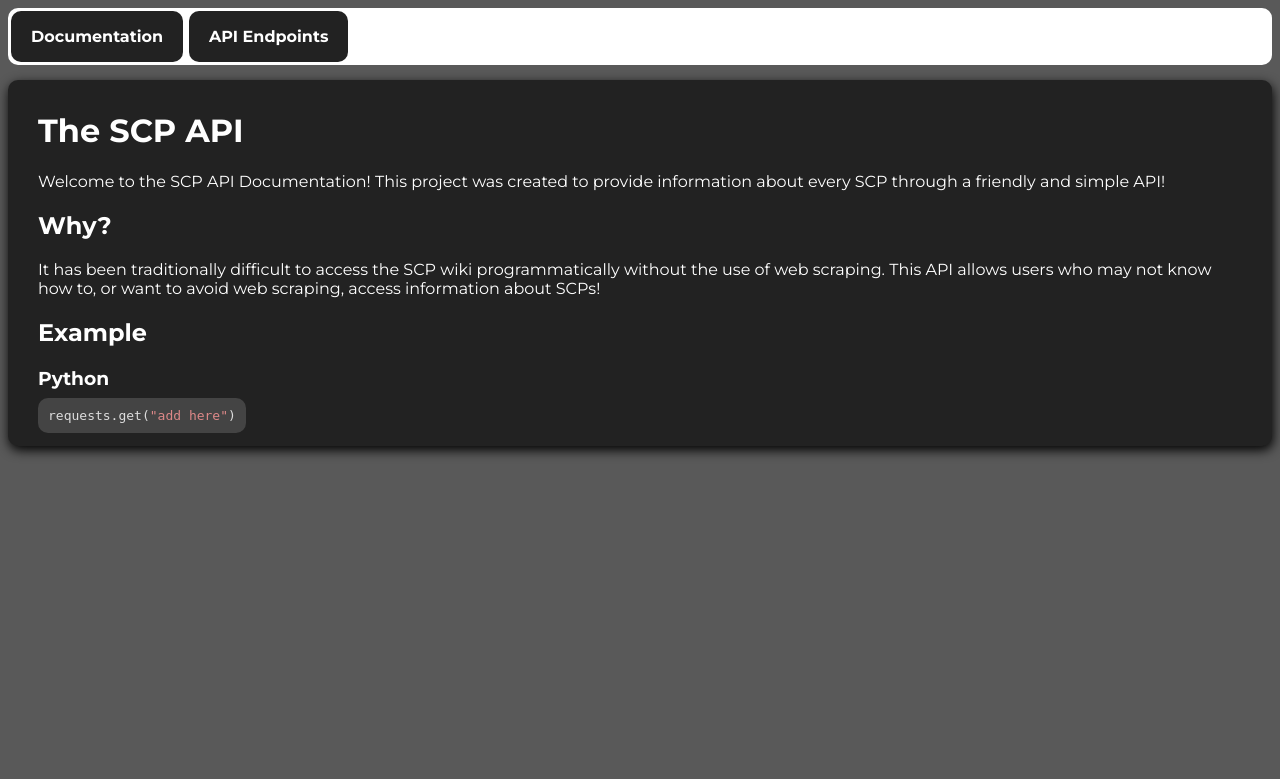
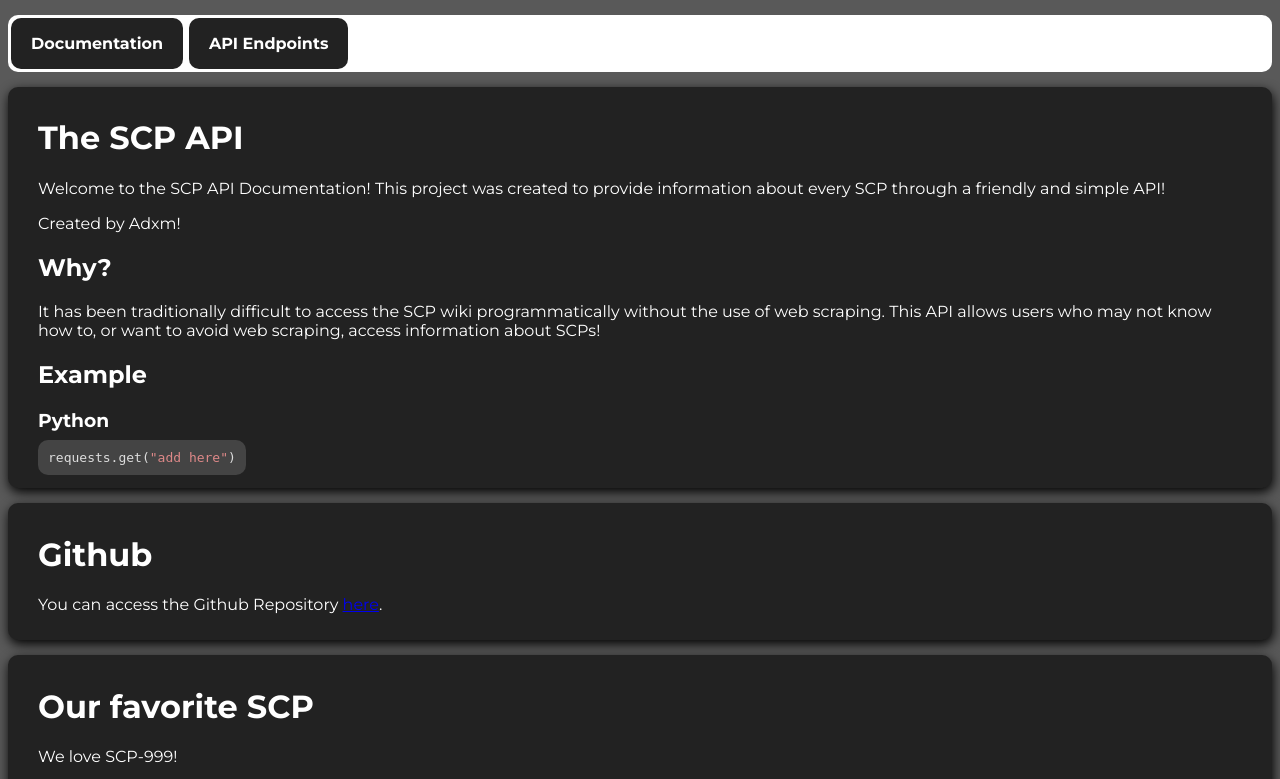
Before and after one commit to adammehaney/SCP-API, a Flask app: page /api in a window 1280 px wide. Shown: the top 779 px of the page. Run offline with Flask 2, Linux system fonts and the light colour scheme.

Commit message:
added github, favorite SCP to main page

```diff
--- a/templates/documentation/index.html
+++ b/templates/documentation/index.html
@@ -26,15 +26,31 @@
 		</div>
 		<div class="maintext">
 			<h1>The SCP API</h1>
-			<p>Welcome to the SCP API Documentation! This project was created to provide information about every SCP through a friendly and simple API!</p>
+			<p>
+				Welcome to the SCP API Documentation! This project was created to provide information about every SCP through a friendly and simple API!</p>
+
+				Created by Adxm!
 			<h2>Why?</h2>
 			<p>It has been traditionally difficult to access the SCP wiki programmatically without the use of web scraping. This API allows users who may not know how to, or want to avoid web scraping, access information about SCPs!</p>
 			<h2>Example</h2>
 			<h3>Python</h3>
 			<pre style="white-space: pre;"><code class="language-python">requests.get("add here")</code></pre>
 		</div>
+		<div class="maintext">
+			<h1>Github</h1>
+			<p>
+				You can access the Github Repository <a href="https://github.com/Adxxmm/SCP-API">here</a>.
+			</p>
+		</div>
+		<div class="maintext">
+			<h1>Our favorite SCP</h1>
+			<p>
+				We love SCP-999!
+			</p>
+			<img src="https://static.wikia.nocookie.net/p__/images/d/d7/SCPadorable.png/revision/latest/scale-to-width-down/350?cb=20170515135529&path-prefix=protagonist">
+		</div>
 	</body>
 	<footer>
-
+		Copyright &copy; 2021 Adxm
 	</footer>
 </html>
--- a/templates/style.css
+++ b/templates/style.css
@@ -26,6 +26,7 @@ code {
     height: auto;
     box-shadow: 1px 4px 12px black;
     padding: 10px 30px;
+    margin-bottom: 15px;
 }
 
 .nav {
@@ -34,7 +35,7 @@ code {
     display: flex;
     align-items: center;
     justify-content: left;
-    margin-bottom: 15px;
+    margin: 15px 0px;
 }
 
 .navbutton {
```
